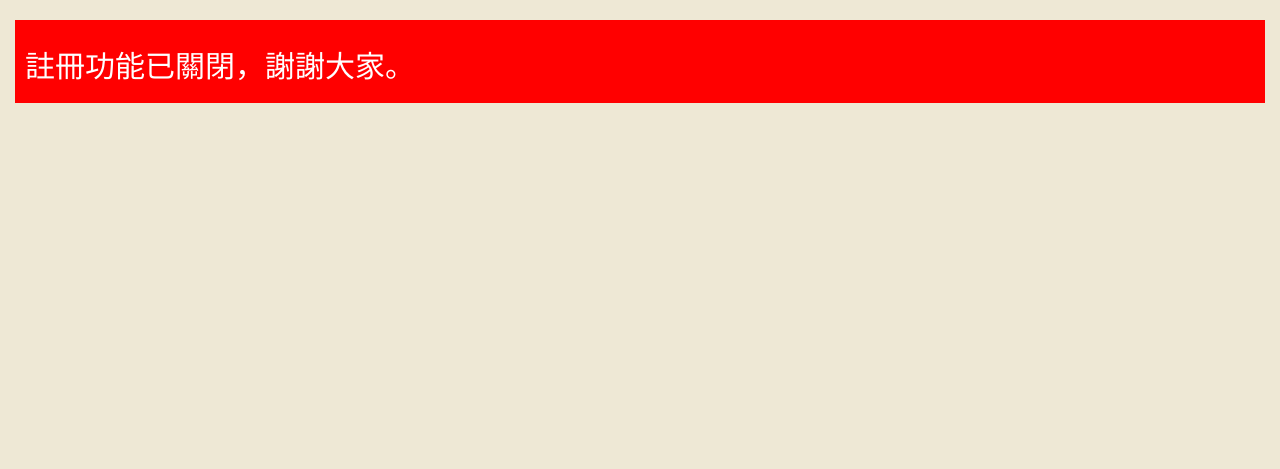
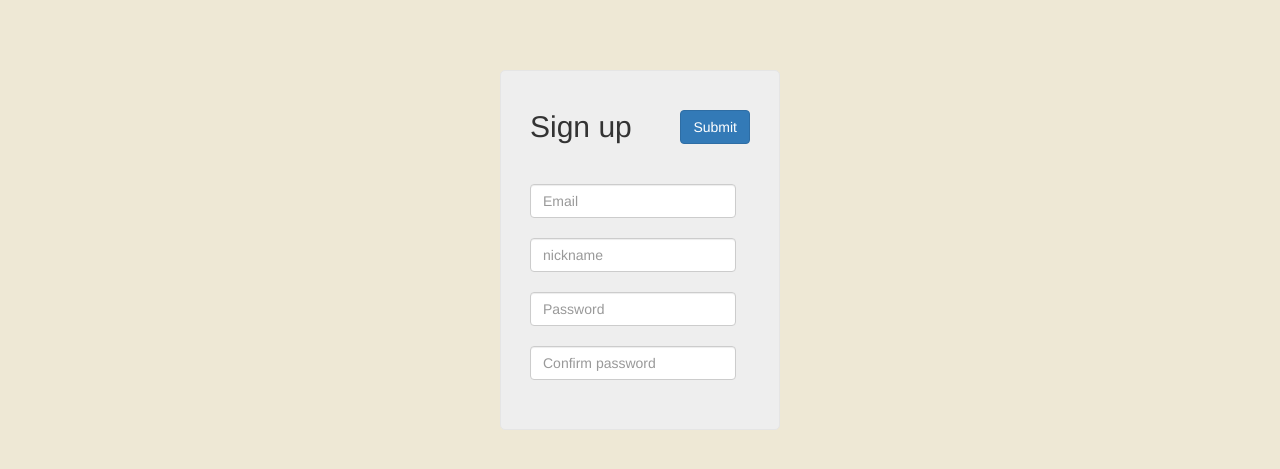
Before and after one commit to ryanchao2012/sparktw.codefight.web, a Django app: the page made by home/templates/signup.html in a window 1280 px wide. Shown: the part 51-520 px from the top of the page. Run offline with Django 3.2, Linux system fonts and the light colour scheme; some libraries are stand-ins or nearby versions.

Commit message:
reopen signup

```diff
--- a/home/templates/signup.html
+++ b/home/templates/signup.html
@@ -9,30 +9,25 @@
 {% block main-content %}
 <div>
 
-    {# <form class="form-sign" id="formSignup" action="{% url "signup" %}?next={{ next }}" method="post"> #}
-        {# {% csrf_token %} #}
-        {# <h2>Sign up #}
-            <div style="background-color: red; color: #fff; padding: 10px;">
-                <h2>
-                    註冊功能已關閉，謝謝大家。
-                </h2>
-            </div>
-        {# <input class="btn btn-primary pull-right" type="submit" id="btnSignup"> #}
-        {# </h2> #}
-        {# <hr> #}
-        {# {% for field in form %} #}
-            {# {% for error in field.errors %} #}
-                {# <div class="errorlist">* {{ error }}</div> #}
-            {# {% endfor %} #}
-            {# {{ field }}<br> #}
-        {# {% endfor %} #}
-    {# </form> #}
+    <form class="form-sign" id="formSignup" action="{% url "signup" %}?next={{ next }}" method="post">
+        {% csrf_token %}
+        <h2>Sign up
+        <input class="btn btn-primary pull-right" type="submit" id="btnSignup">
+        </h2>
+        <hr>
+        {% for field in form %}
+            {% for error in field.errors %}
+                <div class="errorlist">* {{ error }}</div>
+            {% endfor %}
+            {{ field }}<br>
+        {% endfor %}
+    </form>
 </div>
 
 {% endblock %}
 
 {% block extend-js %}
-    <script src="http://vjs.zencdn.net/6.2.7/video.js"></script>
+    <script src="https://vjs.zencdn.net/6.2.7/video.js"></script>
     <script src="https://cdnjs.cloudflare.com/ajax/libs/BigVideo.js/1.1.5/lib/bigvideo.min.js"></script>
 
 
```
Also changed, not shown: combat/admin.py (+4 -4 lines).
